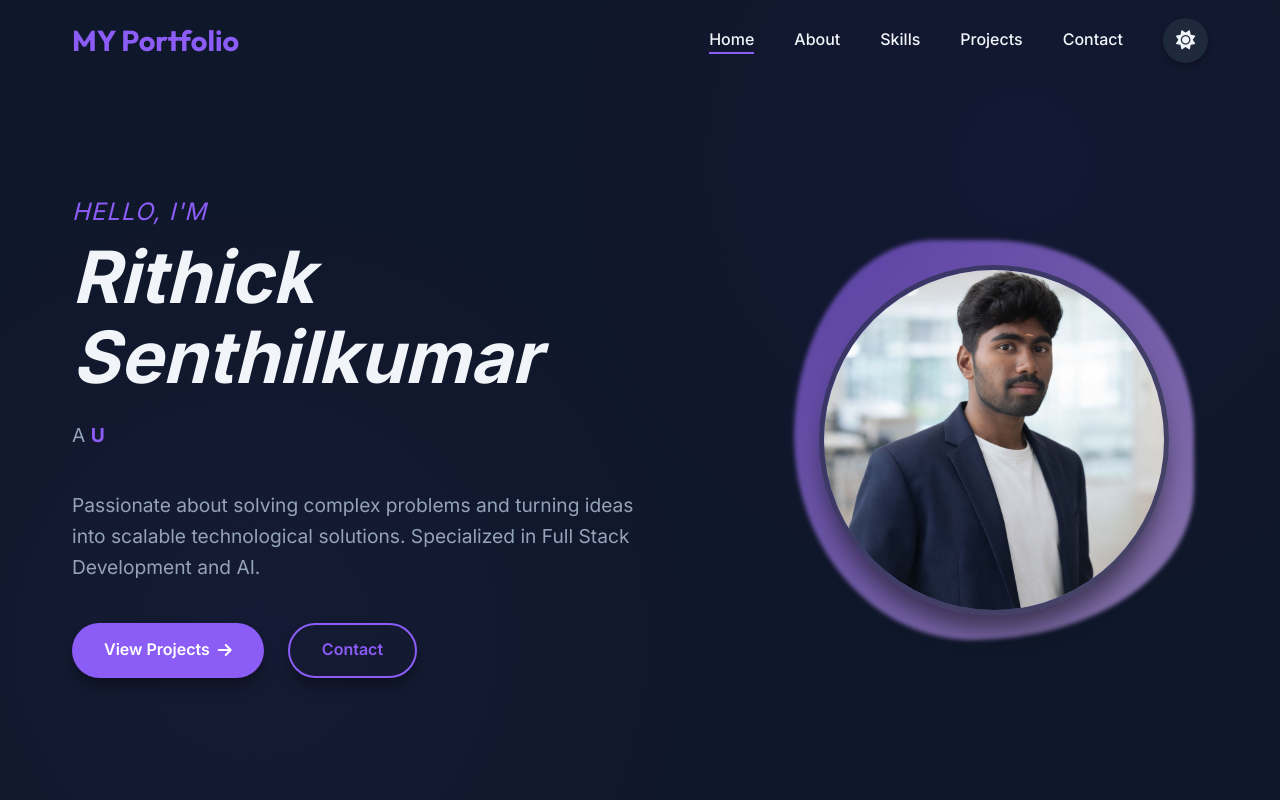
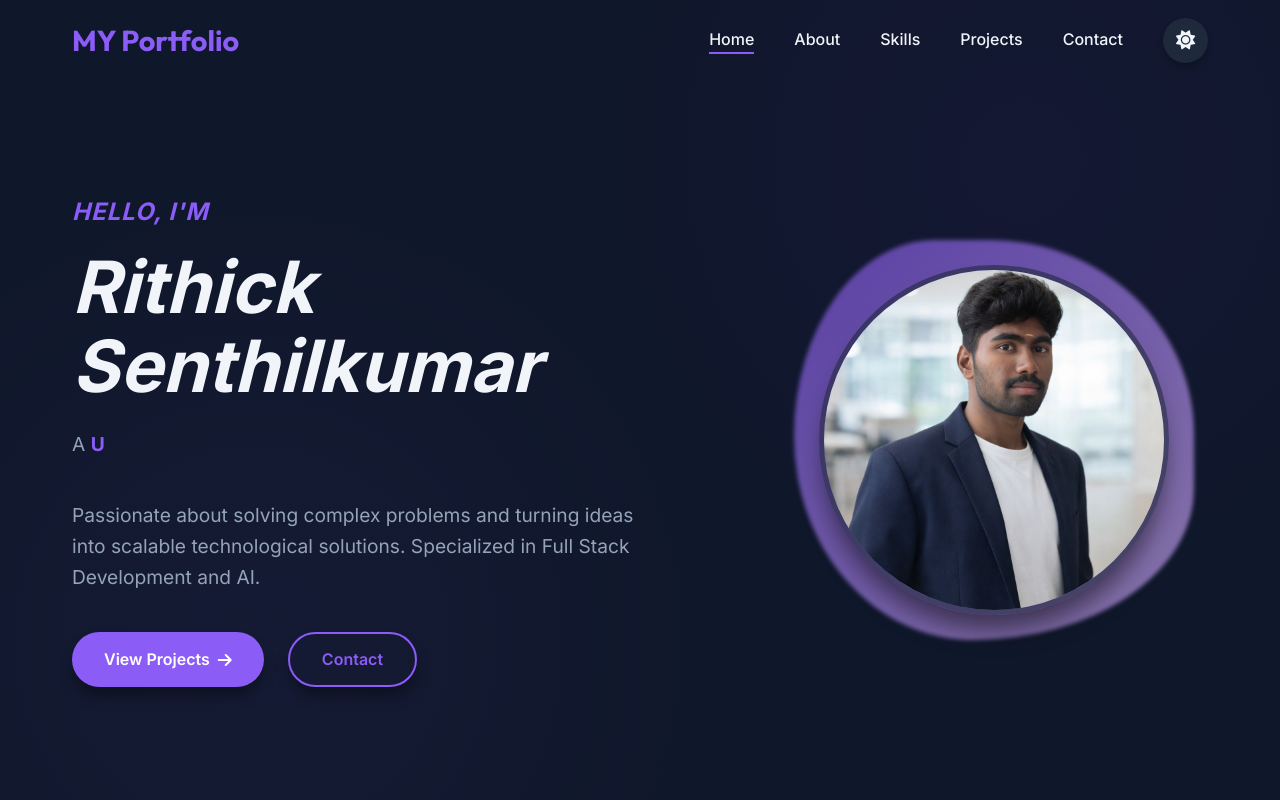
Before and after one commit to rithick55/portfolio, a plain HTML site: page index.html in a window 1280 px wide. Shown: the top 800 px of the page. Drawn offline with Linux system fonts and the light colour scheme.

Commit message:
Update style.css

```diff
--- a/style.css
+++ b/style.css
@@ -72,10 +72,7 @@
 }
 .h{
      font-family: var(--font-serif);
-    font-style:italic;font-weight:400;
-    font-size:6rem;
-    line-height:0.8;
-    disply:block;
+    font-style:italic;
 }
 
 
```
